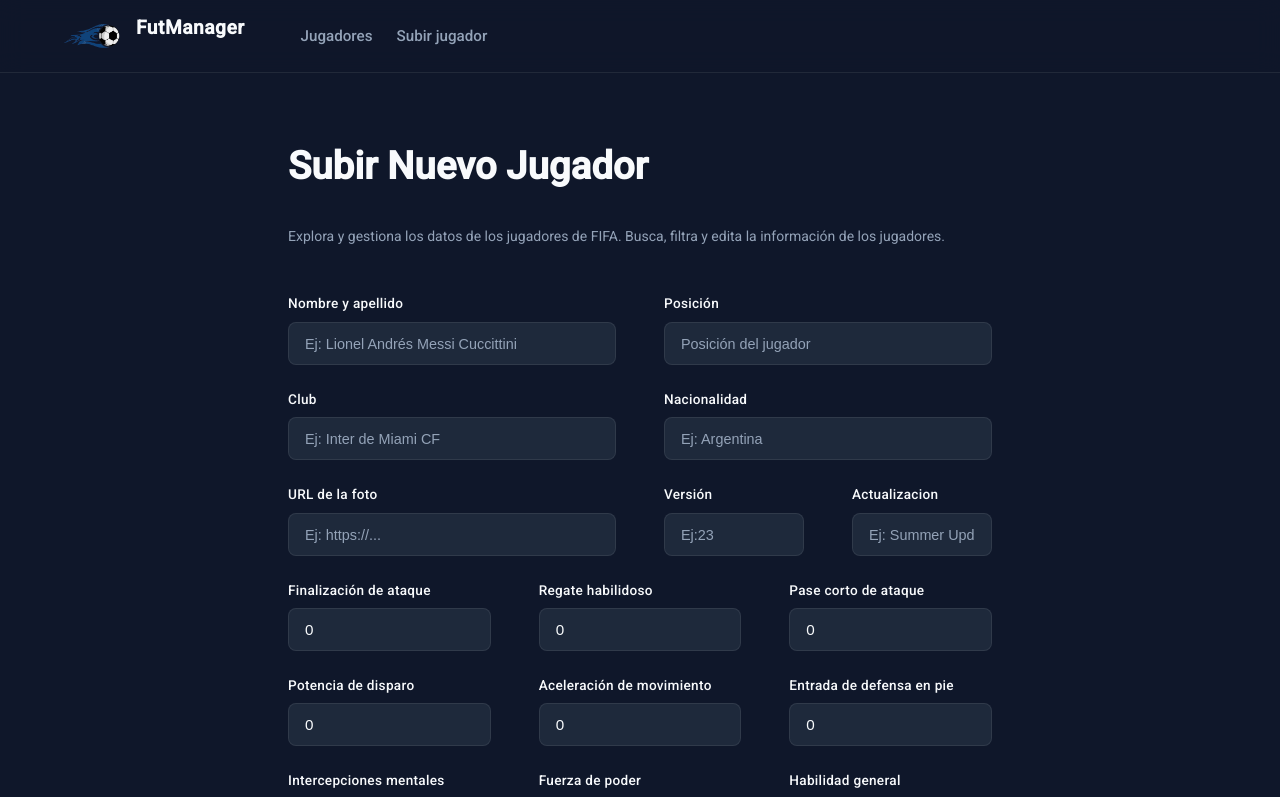
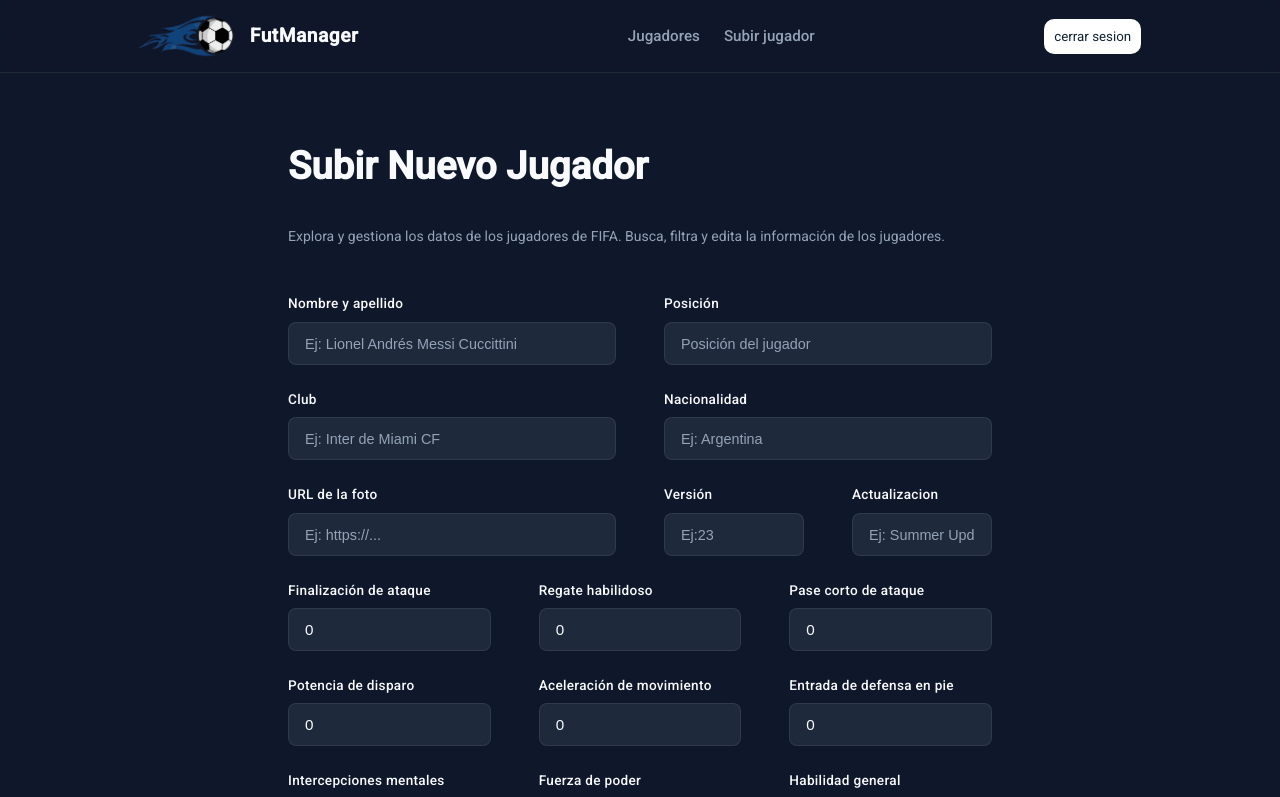
Before and after one commit to juampimedina06/gestionar-istado-de-jugadores-fifa, an Angular app in the folder front/: page /subir-player in a window 1280 px wide. Shown: the top 797 px of the page. Built offline with nearby package versions, Linux system fonts and the light colour scheme; sample sign-in values are in the browser's storage.

Commit message:
arreglando inicio de sesion

```diff
--- a/front/src/app/app.html
+++ b/front/src/app/app.html
@@ -1,3 +1,9 @@
-<app-navbar></app-navbar>
+<ng-container *ngIf="!isLoginRoute">
+    <app-navbar></app-navbar>
+</ng-container>
+
 <router-outlet />
-<app-footer></app-footer>
+
+<ng-container *ngIf="!isLoginRoute">
+    <app-footer></app-footer>
+</ng-container>
--- a/front/src/app/app.ts
+++ b/front/src/app/app.ts
@@ -1,14 +1,21 @@
 import { Component, signal } from '@angular/core';
-import { RouterOutlet } from '@angular/router';
+import { RouterOutlet, Router } from '@angular/router';
+import { CommonModule } from '@angular/common';
 import { Navbar } from "./layout/navbar/navbar";
 import { Footer } from "./layout/footer/footer";
 
 @Component({
   selector: 'app-root',
-  imports: [RouterOutlet, Navbar, Footer],
+  imports: [RouterOutlet, Navbar, Footer, CommonModule],
   templateUrl: './app.html',
   styleUrl: './app.scss'
 })
 export class App {
   protected readonly title = signal('front');
+
+  constructor(private router: Router) { }
+
+  get isLoginRoute(): boolean {
+    return this.router.url === '/login';
+  }
 }
--- a/front/src/app/layout/navbar/navbar.html
+++ b/front/src/app/layout/navbar/navbar.html
@@ -8,14 +8,18 @@
 
   <nav class="navbar">
     <div class="contenedor_logo">
+      <div class="contenido_logo">
         <img class="imagen_logo" routerLink="" src="/assets/logo_futbol.png" alt="">
         <h2 class="titulo_logo" routerLink="">FutManager</h2>
+      </div>
       <div class="contenedor_nav">
         <ul class="contenedor_li">
           <li class="li" routerLink="">Jugadores</li>
           <li class="li" routerLink="subir-player">Subir jugador</li>
         </ul>
       </div>
+      <button class="boton_cerrarsession" (click)="cerrarSesion()">cerrar sesion</button>
+
     </div>
 
 
--- a/front/src/app/layout/navbar/navbar.scss
+++ b/front/src/app/layout/navbar/navbar.scss
@@ -15,20 +15,30 @@
   justify-content: space-between;
   height: 4.5rem;
   padding: 0 1.5rem;
-  max-width: 1200px;
   margin: 0 auto;
 }
 
 .contenedor_logo {
   display: flex;
   align-items: center;
+  justify-content: space-around;
+  width: 100%;
+  height: 100%;
+}
+
+.contenido_logo {
+  display: flex;
+  height: 100%;
+  align-items: center;
   gap: 1rem;
 }
 
 .imagen_logo {
-  width: 3.5rem;
+  width: auto;
+  height: 50px;
   cursor: pointer;
   transition: transform 0.3s ease;
+  object-fit: cover;
 }
 
 .imagen_logo:hover {
@@ -41,10 +51,14 @@
   font-weight: 700;
   letter-spacing: 0.5px;
   cursor: pointer;
+  margin: 0;
 }
 
 .contenedor_li {
   display: flex;
+  height: 100%;
+  justify-content: center;
+  align-items: center;
   gap: 1.5rem;
 }
 
@@ -60,6 +74,15 @@
 .li:hover {
   color: var(--accent-primary);
   transform: translateY(-2px);
+}
+
+.boton_cerrarsession {
+  background-color: #fff;
+  color: #123;
+  border: none;
+  padding: 10px;
+  border-radius: 10px;
+
 }
 
 .menu-toggle {
--- a/front/src/app/layout/navbar/navbar.ts
+++ b/front/src/app/layout/navbar/navbar.ts
@@ -1,5 +1,5 @@
 import { Component } from '@angular/core';
-import { RouterModule } from '@angular/router';
+import { RouterModule, Router } from '@angular/router';
 
 @Component({
   selector: 'app-navbar',
@@ -9,4 +9,11 @@ import { RouterModule } from '@angular/router';
 })
 export class Navbar {
 
+  constructor(private router: Router) { }
+
+  cerrarSesion() {
+    localStorage.clear();
+    this.router.navigate(['/login']);
+  }
+
 }
```
Lines whose indentation alone changed are shown as unchanged.
